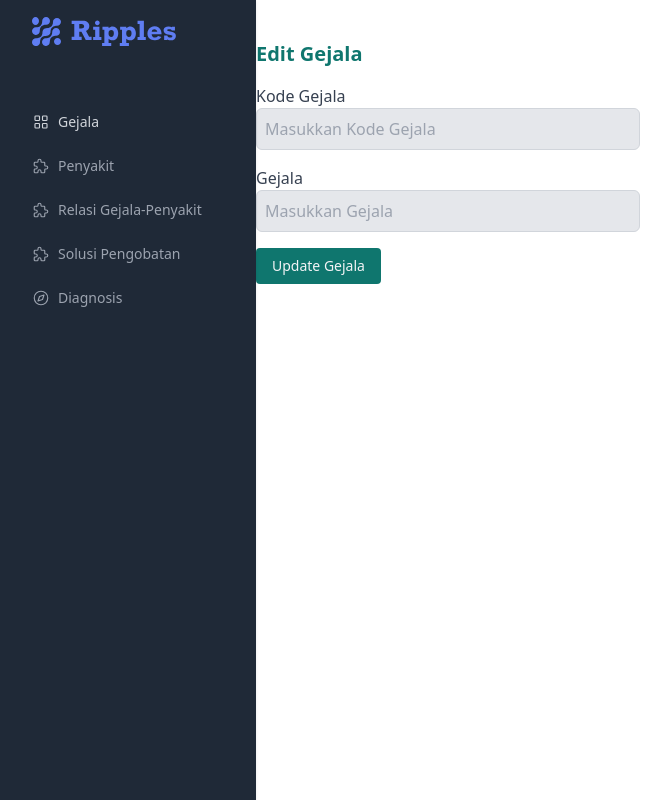
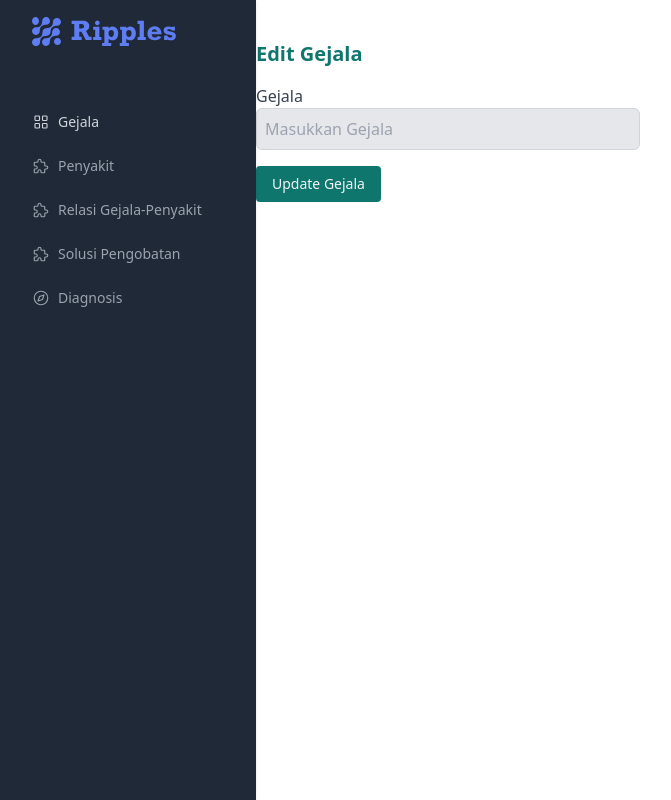
Before and after one commit to SiskaHermayanti/sistem-pakar, a CodeIgniter 4 app: template app/Views/admin/edit_gejala.php in a window 1280 px wide. Shown: the whole page, without its empty margins (0-671 px from the left). Run offline with PHP 8.4 and a stand-in for CodeIgniter, Linux system fonts and the light colour scheme; the template is opened without the code that fills it, so the values that code supplies are empty; some libraries are stand-ins or nearby versions.

Commit message:
branch_2

```diff
--- a/app/Views/admin/edit_gejala.php
+++ b/app/Views/admin/edit_gejala.php
@@ -90,12 +90,6 @@
                         <?= csrf_field() ?>
 
                         <div class="mb-4">
-                            <label for="kode_gejala" class="block text-gray-700">Kode Gejala</label>
-                            <input type="text" name="kode_gejala" id="kode_gejala" value="<?= $gejala['kode_gejala'] ?>" placeholder="Masukkan Kode Gejala" class="form-input w-96 bg-gray-200 border border-gray-300 rounded-md p-2" required>
-                            <?= session('errors.kode_gejala') ? '<p class="text-red-500">' . session('errors.kode_gejala') . '</p>' : '' ?>
-                        </div>
-
-                        <div class="mb-4">
                             <label for="gejala" class="block text-gray-700">Gejala</label>
                             <input type="text" name="gejala" id="gejala" value="<?= $gejala['gejala'] ?>" placeholder="Masukkan Gejala" class="form-input w-96 bg-gray-200 border border-gray-300 rounded-md p-2" required>
                             <?= session('errors.gejala') ? '<p class="text-red-500">' . session('errors.gejala') . '</p>' : '' ?>
```
Also changed, not shown: app/Controllers/Admin.php (+2 -9 lines), 2 other files.
